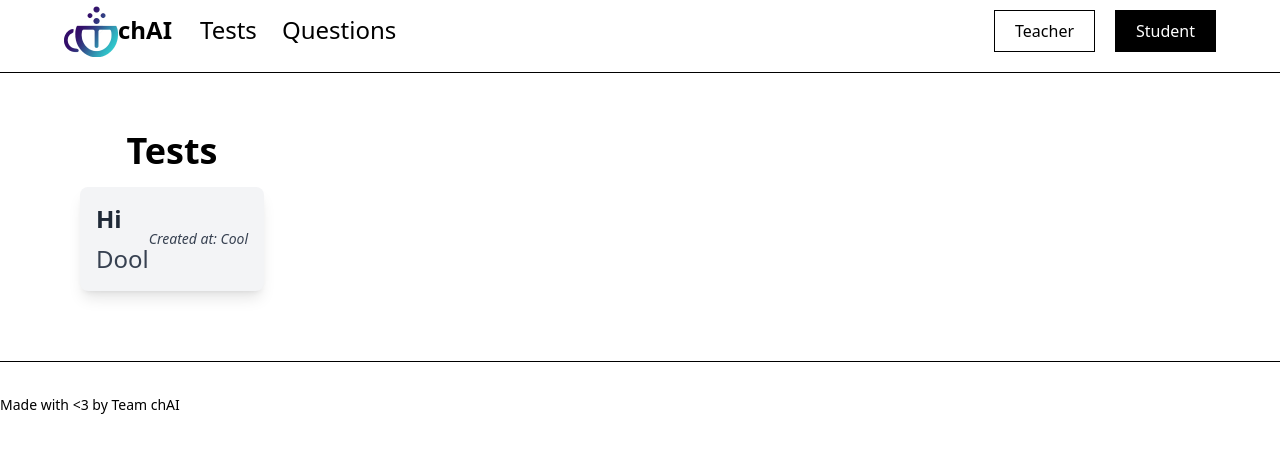
After one commit to ARY2260/Eval-1, a Django app: page /test/ in a window 1280 px wide. The commit adds this page. Shown: the top 453 px of the page. Run offline with Django 4.2, Linux system fonts and the light colour scheme; some libraries are stand-ins or nearby versions.

Commit message:
Added Basic Structure of Pages

```diff
--- a/src/chAI/qanda/templates/qanda/base.html
+++ b/src/chAI/qanda/templates/qanda/base.html
@@ -32,8 +32,26 @@
                 class="relative leading-[120%] flex items-center w-[82px] h-[50px] shrink-0"
                 >chAI</b
               >
+
             </div>
 			</a>
+      <div
+      class="relative leading-[120%] flex items-center w-[82px] h-[50px] shrink-0"
+      >
+      <a href="{% url 'test' %}">
+        Tests
+      </a>
+      </div>
+      <div
+      class="relative leading-[120%] flex items-center w-[82px] h-[50px] shrink-0"
+    >
+    <a href="{% url 'questionBank' %}">
+      Questions
+    </a>
+    </div>
+          </div>
+          <div class="flex flex-row items-center justify-center gap-[0px]">
+
           </div>
           <div class="bg-white flex flex-row items-center justify-center">
             <div class="flex flex-row items-center justify-center ">
--- /dev/null
+++ b/src/chAI/qanda/templates/qanda/test.html
@@ -0,0 +1,20 @@
+{% extends "qanda/base.html" %}
+{% load static %}
+{% block title %}Test{% endblock %}
+
+{% block content %}
+    <div class="place-items-center py-12 px-20">
+        <h2 class="mb-4 text-4xl font-extrabold">
+        Tests
+        </h2>
+        <Link key={test.id} href={`/tests/${encodeURIComponent(test.id)}`}>
+            <div class="flex items-center justify-between flex-wrap bg-gray-100 p-4 rounded-lg shadow-lg mb-3">
+            <div class="">
+                <h2 class="text-2xl font-bold mb-2 text-gray-800">Hi</h2>
+                <p class="text-gray-700">Dool</p>
+            </div>
+            <span class="text-sm text-gray-700 italic">Created at: Cool</span>
+            </div>
+        </Link>
+    </div>
+{% endblock %}
--- a/src/chAI/qanda/urls.py
+++ b/src/chAI/qanda/urls.py
@@ -6,4 +6,6 @@ urlpatterns = [
     path("", views.home, name="home"),
     path("question/", views.question, name="question"),
     path("answer/", views.answer, name="answer"),
+    path("test/", views.test, name="test"),
+    path("questionBank/", views.questionBank, name="questionBank")
 ]
--- a/src/chAI/qanda/views.py
+++ b/src/chAI/qanda/views.py
@@ -117,4 +117,11 @@ def answer(request):
             tag = request.GET.get('tag', '')
 
     return render(request, 'qanda/answer.html', {'form': form, 'submitted': submitted, 'score': score, 'tag': tag})
+
+def test(request):
+    return render(request, 'qanda/test.html')
+
+def questionBank(request):
+    questions = questionGET()
+    return render(request, 'qanda/questionBank.html', {'questions': questions})
 # Create your views here.
--- a/src/chAI/theme/static/css/dist/styles.css
+++ b/src/chAI/theme/static/css/dist/styles.css
@@ -730,6 +730,18 @@ select {
   margin-top: 1.25rem;
 }
 
+.mb-4 {
+  margin-bottom: 1rem;
+}
+
+.mb-3 {
+  margin-bottom: 0.75rem;
+}
+
+.mb-2 {
+  margin-bottom: 0.5rem;
+}
+
 .box-border {
   box-sizing: border-box;
 }
@@ -802,6 +814,14 @@ select {
   height: 30px;
 }
 
+.h-full {
+  height: 100%;
+}
+
+.h-\[65px\] {
+  height: 65px;
+}
+
 .w-full {
   width: 100%;
 }
@@ -852,6 +872,14 @@ select {
 
 .flex-col {
   flex-direction: column;
+}
+
+.flex-wrap {
+  flex-wrap: wrap;
+}
+
+.place-items-center {
+  place-items: center;
 }
 
 .items-start {
@@ -930,6 +958,10 @@ select {
   border-radius: 100px;
 }
 
+.rounded-lg {
+  border-radius: 0.5rem;
+}
+
 .border-t-\[0px_solid_\#000\] {
   border-top-color: 0px solid #000;
 }
@@ -963,6 +995,11 @@ select {
 
 .bg-\[transparent\] {
   background-color: transparent;
+}
+
+.bg-gray-100 {
+  --tw-bg-opacity: 1;
+  background-color: rgb(243 244 246 / var(--tw-bg-opacity));
 }
 
 .object-cover {
@@ -1004,6 +1041,20 @@ select {
 
 .p-\[80px\] {
   padding: 80px;
+}
+
+.p-4 {
+  padding: 1rem;
+}
+
+.py-12 {
+  padding-top: 3rem;
+  padding-bottom: 3rem;
+}
+
+.px-20 {
+  padding-left: 5rem;
+  padding-right: 5rem;
 }
 
 .text-left {
@@ -1057,6 +1108,23 @@ select {
   line-height: 1.75rem;
 }
 
+.text-4xl {
+  font-size: 2.25rem;
+  line-height: 2.5rem;
+}
+
+.font-extrabold {
+  font-weight: 800;
+}
+
+.font-bold {
+  font-weight: 700;
+}
+
+.italic {
+  font-style: italic;
+}
+
 .leading-normal {
   line-height: 1.5;
 }
@@ -1087,6 +1155,22 @@ select {
   color: rgb(0 0 0 / var(--tw-text-opacity));
 }
 
+.text-gray-800 {
+  --tw-text-opacity: 1;
+  color: rgb(31 41 55 / var(--tw-text-opacity));
+}
+
+.text-gray-700 {
+  --tw-text-opacity: 1;
+  color: rgb(55 65 81 / var(--tw-text-opacity));
+}
+
+.shadow-lg {
+  --tw-shadow: 0 10px 15px -3px rgb(0 0 0 / 0.1), 0 4px 6px -4px rgb(0 0 0 / 0.1);
+  --tw-shadow-colored: 0 10px 15px -3px var(--tw-shadow-color), 0 4px 6px -4px var(--tw-shadow-color);
+  box-shadow: var(--tw-ring-offset-shadow, 0 0 #0000), var(--tw-ring-shadow, 0 0 #0000), var(--tw-shadow);
+}
+
 .\[border\:1px_solid_\#000\] {
   border: 1px solid #000;
 }
```
Also changed, not shown: src/chAI/qanda/templates/qanda/questionBank.html (added, +7 -0 lines).
